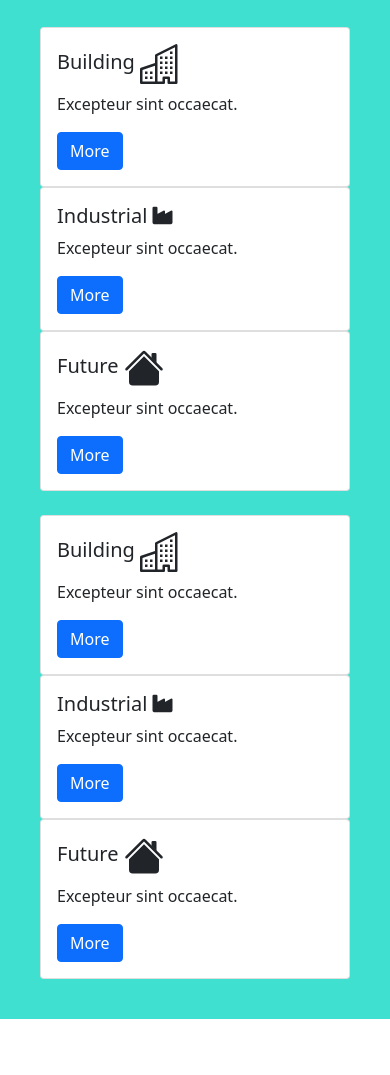
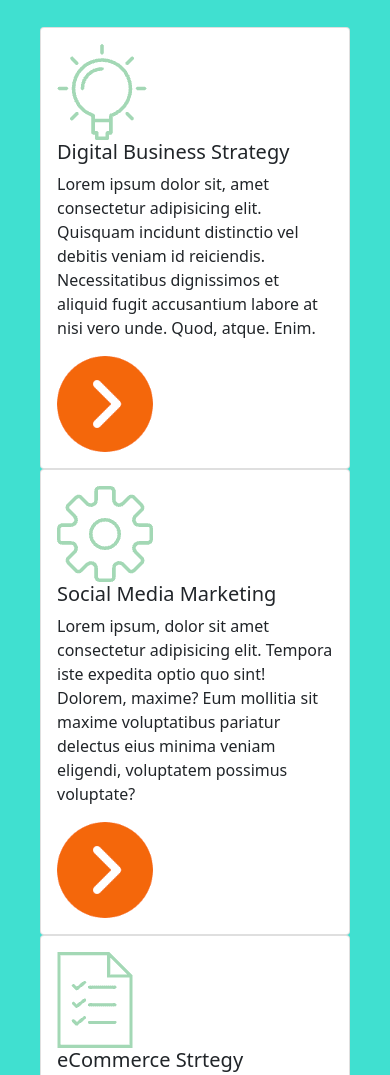
Before and after one commit to Macharia-Tech/UI-2, a plain HTML site: page index.html in a window 390 px wide. Shown: the part 7127-8202 px from the top of the page. Before the commit the page ends 8146 px from the top, so only its background shows below. Drawn offline with nearby package versions, Linux system fonts and the light colour scheme.

Commit message:
added new cards and easen responsiveness

```diff
--- a/index.html
+++ b/index.html
@@ -289,33 +289,30 @@
                                 <div class="col-sm-4">
                                     <div class="card">
                                     <div class="card-body">
-                                        <h5 class="card-title">Building  <svg xmlns="http://www.w3.org/2000/svg" width="40" height="40" fill="currentColor" class="bi bi-building" viewBox="0 0 16 16">
-                                        <path fill-rule="evenodd" d="M14.763.075A.5.5 0 0 1 15 .5v15a.5.5 0 0 1-.5.5h-3a.5.5 0 0 1-.5-.5V14h-1v1.5a.5.5 0 0 1-.5.5h-9a.5.5 0 0 1-.5-.5V10a.5.5 0 0 1 .342-.474L6 7.64V4.5a.5.5 0 0 1 .276-.447l8-4a.5.5 0 0 1 .487.022zM6 8.694 1 10.36V15h5V8.694zM7 15h2v-1.5a.5.5 0 0 1 .5-.5h2a.5.5 0 0 1 .5.5V15h2V1.309l-7 3.5V15z"/>
-                                        <path d="M2 11h1v1H2v-1zm2 0h1v1H4v-1zm-2 2h1v1H2v-1zm2 0h1v1H4v-1zm4-4h1v1H8V9zm2 0h1v1h-1V9zm-2 2h1v1H8v-1zm2 0h1v1h-1v-1zm2-2h1v1h-1V9zm0 2h1v1h-1v-1zM8 7h1v1H8V7zm2 0h1v1h-1V7zm2 0h1v1h-1V7zM8 5h1v1H8V5zm2 0h1v1h-1V5zm2 0h1v1h-1V5zm0-2h1v1h-1V3z"/>
-                                        </svg></h5>
-                                        <p class="card-text">Excepteur sint occaecat.</p>
-                                        <a href="#" class="btn btn-primary">More</a>
+                                        <img src="images/bulb.png">
+                                        <h5 class="card-title">Digital Business Strategy </h5>
+                                        <p class="card-text">Lorem ipsum dolor sit, amet consectetur adipisicing elit. Quisquam incidunt distinctio vel debitis veniam id reiciendis. Necessitatibus dignissimos et aliquid fugit accusantium labore at nisi vero unde. Quod, atque. Enim.</p>
+                                        <img src="/images/icon.png">
                                     </div>
                                     </div>
                                 </div>
                                 <div class="col-sm-4">
                                     <div class="card">
                                     <div class="card-body ">
-                                        <h5 class="card-title">Industrial  <i class="fa fa-industry" aria-hidden="true" width="40" height="40"></i></h5>
-                                        <p class="card-text">Excepteur sint occaecat.</p>
-                                        <a href="#" class="btn btn-primary">More</a>
+                                        <img src="images/settings.png">
+                                        <h5 class="card-title">Social Media Marketing </h5>
+                                        <p class="card-text">Lorem ipsum, dolor sit amet consectetur adipisicing elit. Tempora iste expedita optio quo sint! Dolorem, maxime? Eum mollitia sit maxime voluptatibus pariatur delectus eius minima veniam eligendi, voluptatem possimus voluptate?</p>
+                                        <img src="/images/icon.png">
                                     </div>
                                     </div>
                                 </div>
                                 <div class="col-sm-4">
                                     <div class="card">
                                         <div class="card-body">
-                                        <h5 class="card-title">Future  <svg xmlns="http://www.w3.org/2000/svg" width="40" height="40" fill="currentColor" class="bi bi-house-fill" viewBox="0 0 16 16">
-                                            <path fill-rule="evenodd" d="m8 3.293 6 6V13.5a1.5 1.5 0 0 1-1.5 1.5h-9A1.5 1.5 0 0 1 2 13.5V9.293l6-6zm5-.793V6l-2-2V2.5a.5.5 0 0 1 .5-.5h1a.5.5 0 0 1 .5.5z"/>
-                                            <path fill-rule="evenodd" d="M7.293 1.5a1 1 0 0 1 1.414 0l6.647 6.646a.5.5 0 0 1-.708.708L8 2.207 1.354 8.854a.5.5 0 1 1-.708-.708L7.293 1.5z"/>
-                                            </svg></h5>
-                                        <p class="card-text">Excepteur sint occaecat.</p>
-                                        <a href="#" class="btn btn-primary">More</a>
+                                        <img src="images/paper.png">
+                                        <h5 class="card-title">eCommerce Strtegy </h5>
+                                        <p class="card-text">Lorem ipsum, dolor sit amet consectetur adipisicing elit. Consequuntur accusamus atque explicabo dolorum nemo, illum repellendus quas dolore possimus tempora veritatis perferendis ducimus nihil pariatur, rerum earum et. Reiciendis, ratione?</p>
+                                        <img src="/images/icon.png">
                                         </div>
                                     </div>
                                     </div>
@@ -332,33 +329,29 @@
                                 <div class="col-sm-4">
                                     <div class="card">
                                     <div class="card-body">
-                                        <h5 class="card-title">Building  <svg xmlns="http://www.w3.org/2000/svg" width="40" height="40" fill="currentColor" class="bi bi-building" viewBox="0 0 16 16">
-                                        <path fill-rule="evenodd" d="M14.763.075A.5.5 0 0 1 15 .5v15a.5.5 0 0 1-.5.5h-3a.5.5 0 0 1-.5-.5V14h-1v1.5a.5.5 0 0 1-.5.5h-9a.5.5 0 0 1-.5-.5V10a.5.5 0 0 1 .342-.474L6 7.64V4.5a.5.5 0 0 1 .276-.447l8-4a.5.5 0 0 1 .487.022zM6 8.694 1 10.36V15h5V8.694zM7 15h2v-1.5a.5.5 0 0 1 .5-.5h2a.5.5 0 0 1 .5.5V15h2V1.309l-7 3.5V15z"/>
-                                        <path d="M2 11h1v1H2v-1zm2 0h1v1H4v-1zm-2 2h1v1H2v-1zm2 0h1v1H4v-1zm4-4h1v1H8V9zm2 0h1v1h-1V9zm-2 2h1v1H8v-1zm2 0h1v1h-1v-1zm2-2h1v1h-1V9zm0 2h1v1h-1v-1zM8 7h1v1H8V7zm2 0h1v1h-1V7zm2 0h1v1h-1V7zM8 5h1v1H8V5zm2 0h1v1h-1V5zm2 0h1v1h-1V5zm0-2h1v1h-1V3z"/>
-                                        </svg></h5>
-                                        <p class="card-text">Excepteur sint occaecat.</p>
-                                        <a href="#" class="btn btn-primary">More</a>
+                                        <img src="images/star.png">
+                                        <h5 class="card-title">Digital Insights & Planning</h5>
+                                        <p class="card-text">Lorem ipsum dolor sit, amet consectetur adipisicing elit. Beatae perspiciatis, eum distinctio praesentium inventore sit voluptatem numquam alias, laborum, dolor voluptatibus ipsa dicta vitae tenetur consequuntur quam iusto. Natus, ipsam?</p>
+                                        <img src="/images/icon.png">
                                     </div>
                                     </div>
                                 </div>
                                 <div class="col-sm-4">
                                     <div class="card">
                                     <div class="card-body ">
-                                        <h5 class="card-title">Industrial  <i class="fa fa-industry" aria-hidden="true" width="40" height="40"></i></h5>
-                                        <p class="card-text">Excepteur sint occaecat.</p>
-                                        <a href="#" class="btn btn-primary">More</a>
-                                    </div>
+                                        <img src="images/location.png">
+                                        <h5 class="card-title">Digital Insights & Planning</h5>
+                                        <p class="card-text">Lorem ipsum dolor sit amet consectetur adipisicing elit. Aperiam, obcaecati dolores? Optio saepe facilis neque eos quidem sint a, quaerat ducimus autem culpa atque! Eveniet porro necessitatibus dolores aspernatur eaque.</p>
+                                        <img src="/images/icon.png">                                    </div>
                                     </div>
                                 </div>
                                 <div class="col-sm-4">
                                     <div class="card">
                                         <div class="card-body">
-                                        <h5 class="card-title">Future  <svg xmlns="http://www.w3.org/2000/svg" width="40" height="40" fill="currentColor" class="bi bi-house-fill" viewBox="0 0 16 16">
-                                            <path fill-rule="evenodd" d="m8 3.293 6 6V13.5a1.5 1.5 0 0 1-1.5 1.5h-9A1.5 1.5 0 0 1 2 13.5V9.293l6-6zm5-.793V6l-2-2V2.5a.5.5 0 0 1 .5-.5h1a.5.5 0 0 1 .5.5z"/>
-                                            <path fill-rule="evenodd" d="M7.293 1.5a1 1 0 0 1 1.414 0l6.647 6.646a.5.5 0 0 1-.708.708L8 2.207 1.354 8.854a.5.5 0 1 1-.708-.708L7.293 1.5z"/>
-                                            </svg></h5>
-                                        <p class="card-text">Excepteur sint occaecat.</p>
-                                        <a href="#" class="btn btn-primary">More</a>
+                                            <img src="images/pple.png">
+                                            <h5 class="card-title">Digital Insights & Planning</h5>
+                                        <p class="card-text">Lorem ipsum dolor sit, amet consectetur adipisicing elit. Aut architecto facilis quibusdam ducimus in suscipit voluptates dolorum, perferendis, eos tenetur facere numquam molestiae repellat asperiores? Exercitationem illo rem officia error.</p>
+                                        <img src="/images/icon.png">                                    </div>
                                         </div>
                                     </div>
                                     </div>
```
